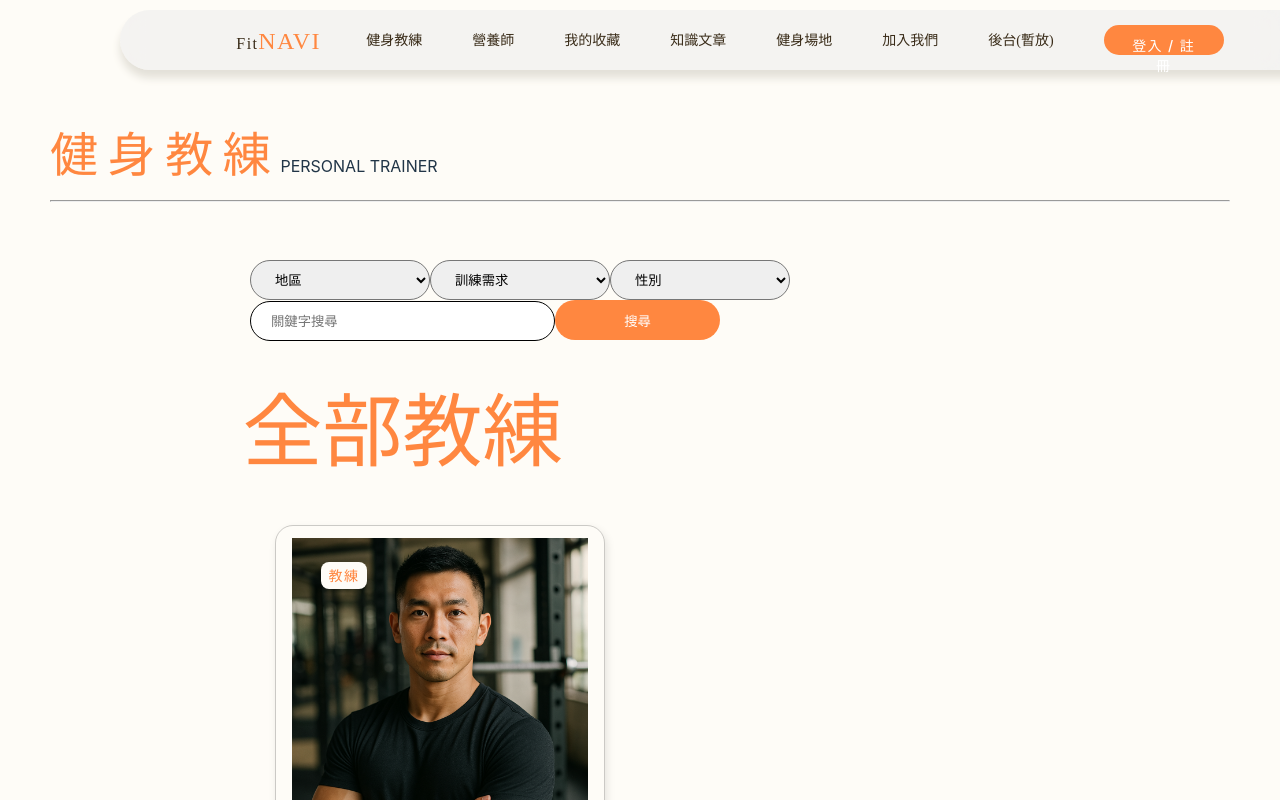
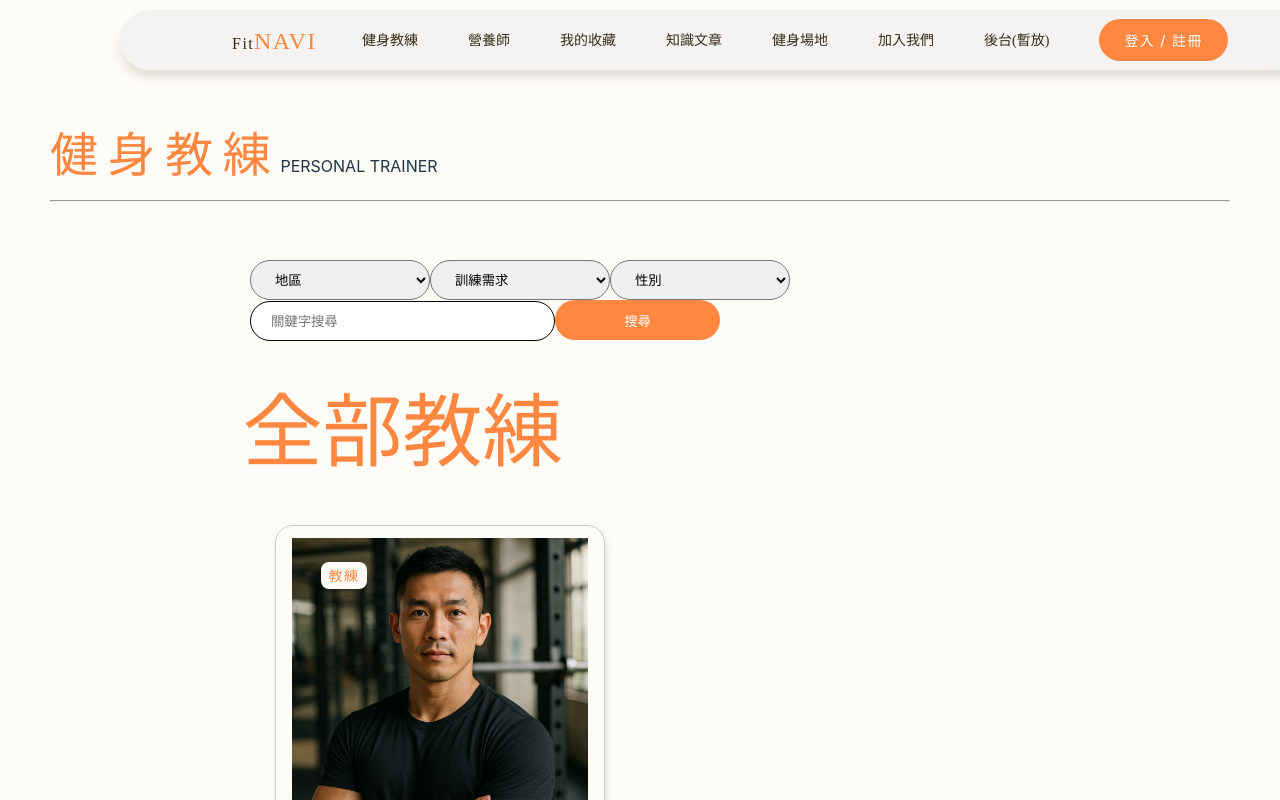
Before and after one commit to jodi0813/fitnaviTeam, a React (Vite) app: page / in a window 1280 px wide. Shown: the top 800 px of the page. Built offline with nearby package versions, Linux system fonts and the light colour scheme.

Commit message:
調整登入按鈕

```diff
--- a/src/fitnavi/Navbar/Navbar.jsx
+++ b/src/fitnavi/Navbar/Navbar.jsx
@@ -35,7 +35,7 @@ function Navbar() {
                 <Link to="/memberlist">後台(暫放)</Link>
               </li>
             </ul>
-            <button type="button" className="login">
+            <button type="button" className="nbr-login">
               登入 / 註冊
             </button>
           </nav>
--- a/src/fitnavi/Navbar/Navbar.scss
+++ b/src/fitnavi/Navbar/Navbar.scss
@@ -61,7 +61,7 @@
   }
 }
 
-.login {
+.nbr-login {
   background: #ff8740;
   color: #fff;
   display: flex;
```
